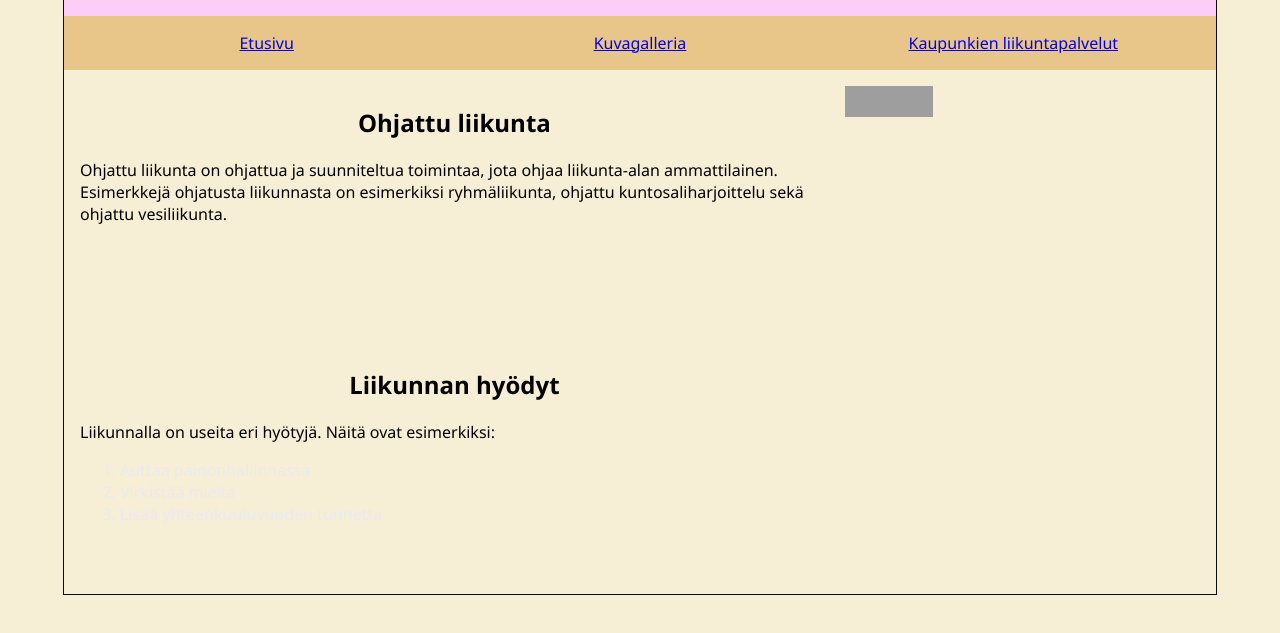
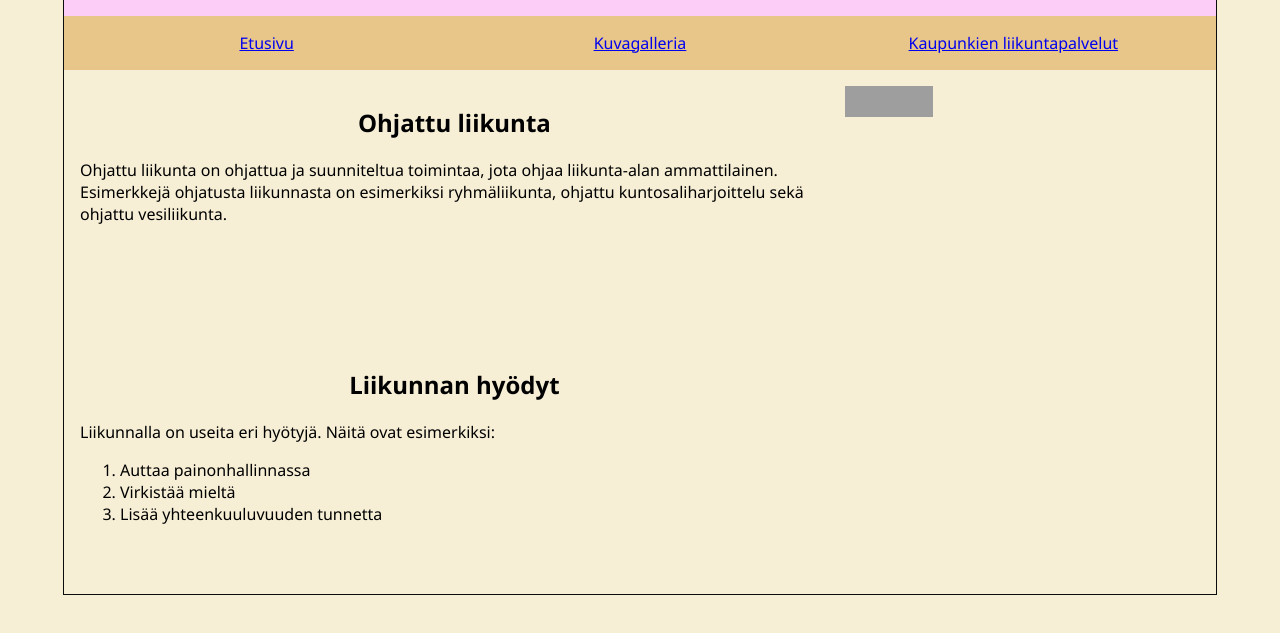
Before and after one commit to hannapentti/hannapentti.github.io, a plain HTML site: page index.html in a window 1280 px wide. Shown: the part 155-788 px from the top of the page. Drawn offline with Linux system fonts and the light colour scheme; grey boxes are pictures that could not be loaded.

Commit message:
Update index.html

```diff
--- a/index.html
+++ b/index.html
@@ -44,10 +44,10 @@ on esimerkiksi ryhmäliikunta, ohjattu kuntosaliharjoittelu sekä ohjattu vesili
             <h1>Liikunnan hyödyt</h1>
             <p class="black">Liikunnalla on useita eri hyötyjä. Näitä ovat esimerkiksi:
                 <ol>
-                 <li>
+                 <li class=black>
                      Auttaa painonhallinnassa </li>
-                    <li> Virkistää mieltä</li>
-                    <li> Lisää yhteenkuuluvuuden tunnetta</li>
+                    <li class=black> Virkistää mieltä</li>
+                    <li class=black> Lisää yhteenkuuluvuuden tunnetta</li>
                 </ol>
 
 
```
